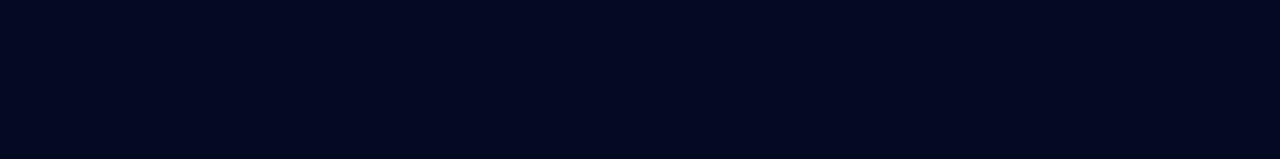
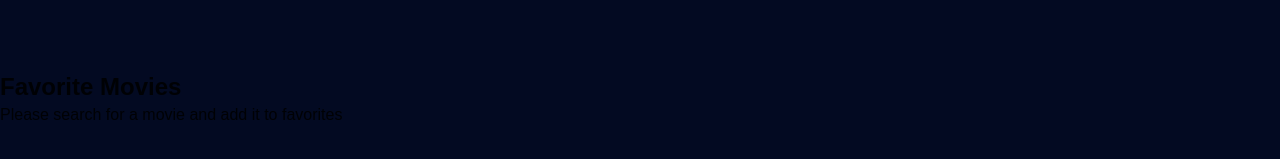
Before and after one commit to Meghanath91/movieapp, a Vue app: page / in a window 1280 px wide. Shown: the part 593-752 px from the top of the page. Built offline with nearby package versions, Linux system fonts and the light colour scheme.

Commit message:
add moviecontainer

```diff
--- a/src/App.vue
+++ b/src/App.vue
@@ -7,6 +7,9 @@
           <ProfileForm />
           <SearchMovie v-bind:movies="movies" />
         </div>
+        <div>
+          <MovieContainer v-bind:movies="movies" v-on:delete-movie="deleteMovie" />
+        </div>
       </div>
     </v-content>
   </v-app>
@@ -15,6 +18,7 @@
 <script>
 import Header from "./components/Layout/Header";
 import ProfileForm from "./components/Form/ProfileForm";
+import MovieContainer from "./components/MovieContainer/MovieContainer";
 import SearchMovie from "./components/SearchMovie/SearchMovie";
 export default {
   name: "App",
@@ -22,6 +26,7 @@ export default {
     Header,
     ProfileForm,
     SearchMovie,
+    MovieContainer,
   },
   data() {
     return {
--- /dev/null
+++ b/src/components/MovieContainer/MovieContainer.vue
@@ -0,0 +1,14 @@
+<template>
+  <div class="movie-main-container">
+    <h2>Favorite Movies</h2>
+    <p>Please search for a movie and add it to favorites</p>
+    <div class="movie-class"></div>
+  </div>
+</template>
+<script>
+export default {
+  name: "MovieContainer",
+  props: ["movies"],
+  components: {},
+};
+</script>
```
